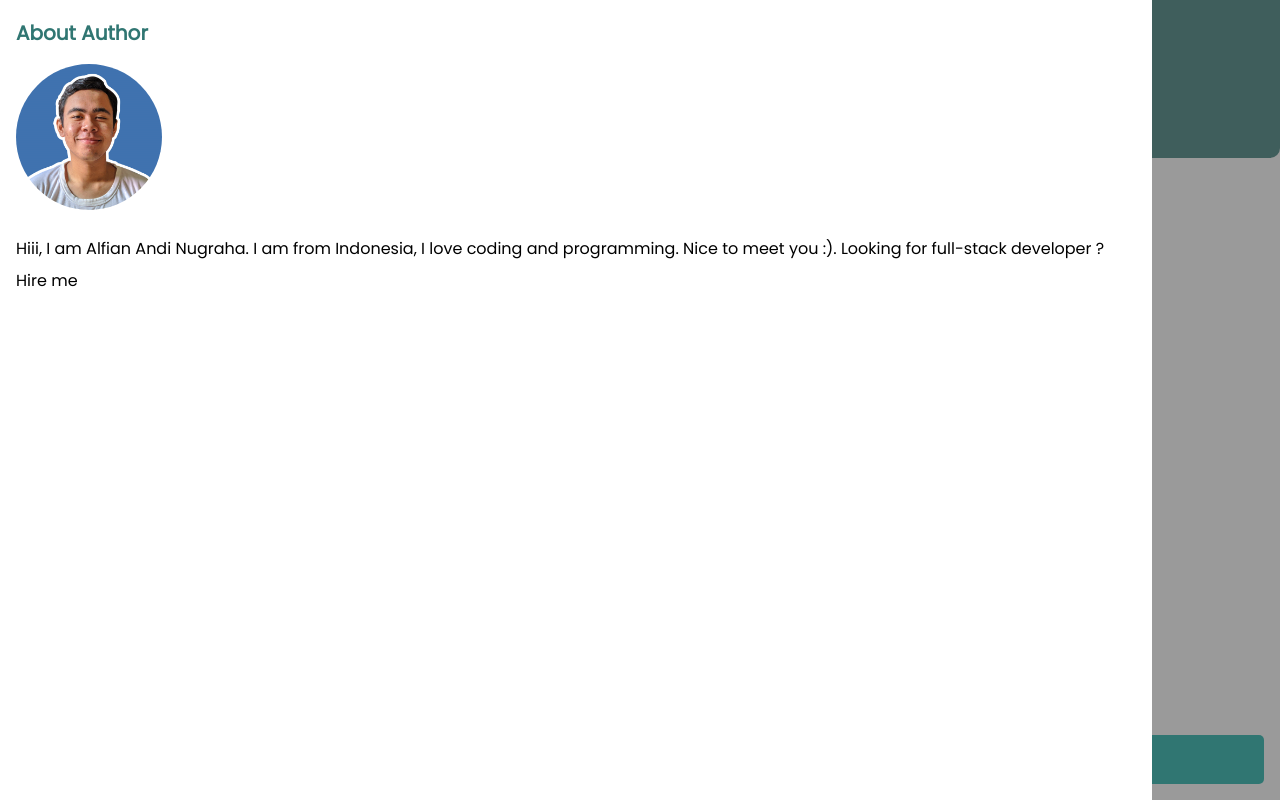
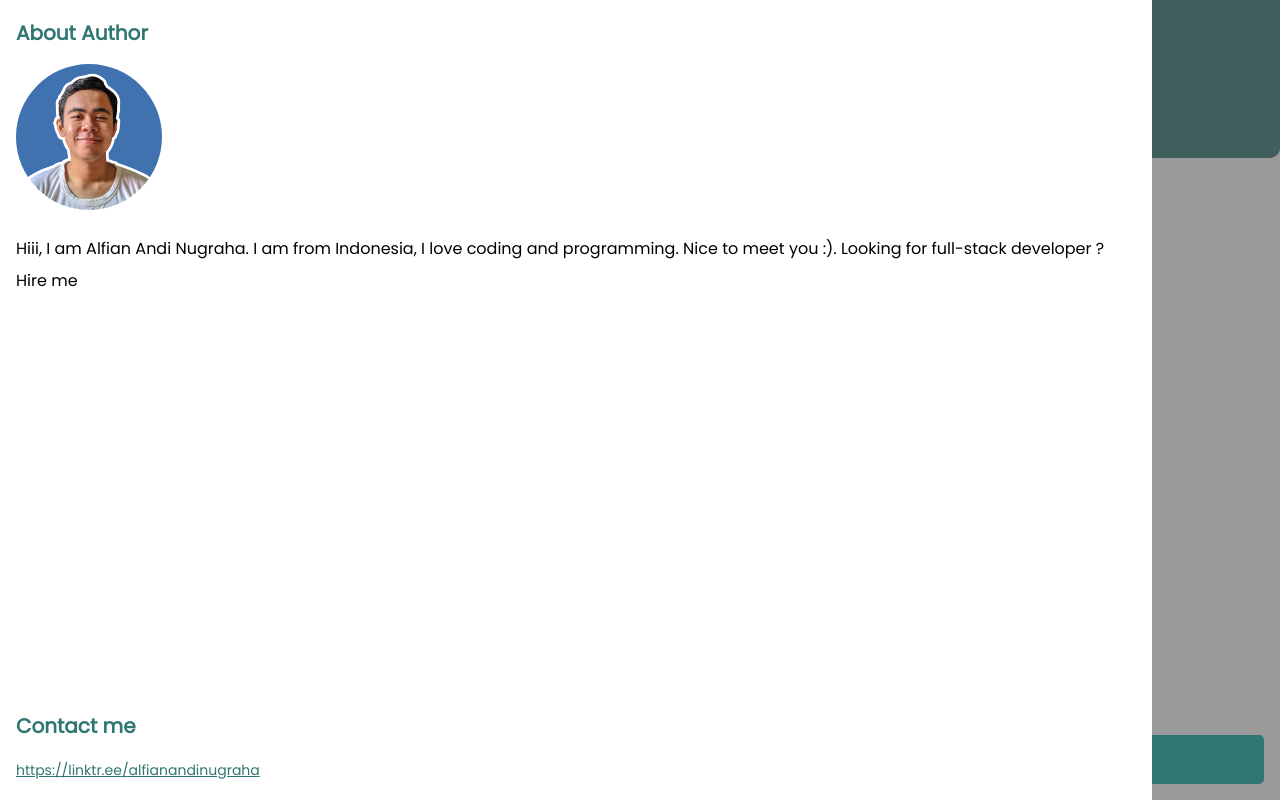
Before and after one commit to alfianandinugraha/react-todo, a React (Create React App) app: page / in a window 1280 px wide. Built offline with nearby package versions, Linux system fonts and the light colour scheme.

Commit message:
add: adding contact section on sidebar

```diff
--- a/src/Components/Sidebar.tsx
+++ b/src/Components/Sidebar.tsx
@@ -4,11 +4,18 @@ export default class Sidebar extends Component {
   render() {
     return (
       <div>
-        <aside id="sidebar" className="container">
+        <aside id="sidebar" className="container sidebar">
           <div id="author">
-            <h3 className="author__title">About Author</h3>
+            <h3 className="sidebar__title">About Author</h3>
             <img src="/Images/alfian-andi.png" alt="" className="author__image"/>
             <p className="author__biograph">Hiii, I am Alfian Andi Nugraha. I am from Indonesia, I love coding and programming. Nice to meet you :). Looking for full-stack developer ? Hire me</p>
+          </div>
+          <div id="contact" className="contact">
+            <h3 className="sidebar__title">Contact me</h3>
+            <a
+              href="https://linktr.ee/alfianandinugraha"
+              className="contact__url"
+            >https://linktr.ee/alfianandinugraha</a>
           </div>
         </aside>
         <div className="backdrop"></div>
--- a/src/Style.scss
+++ b/src/Style.scss
@@ -215,14 +215,19 @@ header#Header {
   height: 100vh;
   z-index: 1000;
   padding-top: 18px;
+  padding-bottom: 18px;
+  display: flex;
+  flex-direction: column;
 
-  .author {
+  .sidebar {
     &__title {
       font-size: 20px;
       color: $primary-color;
       margin-bottom: 1rem;
     }
+  }
 
+  .author {
     &__image {
       margin-bottom: 1rem;
     }
@@ -231,4 +236,13 @@ header#Header {
       line-height: 2rem;
     }
   }
+
+  .contact {
+    margin-top: auto;
+
+    &__url {
+      font-size: 14px;
+      color: $primary-color;
+    }
+  }
 }
```
